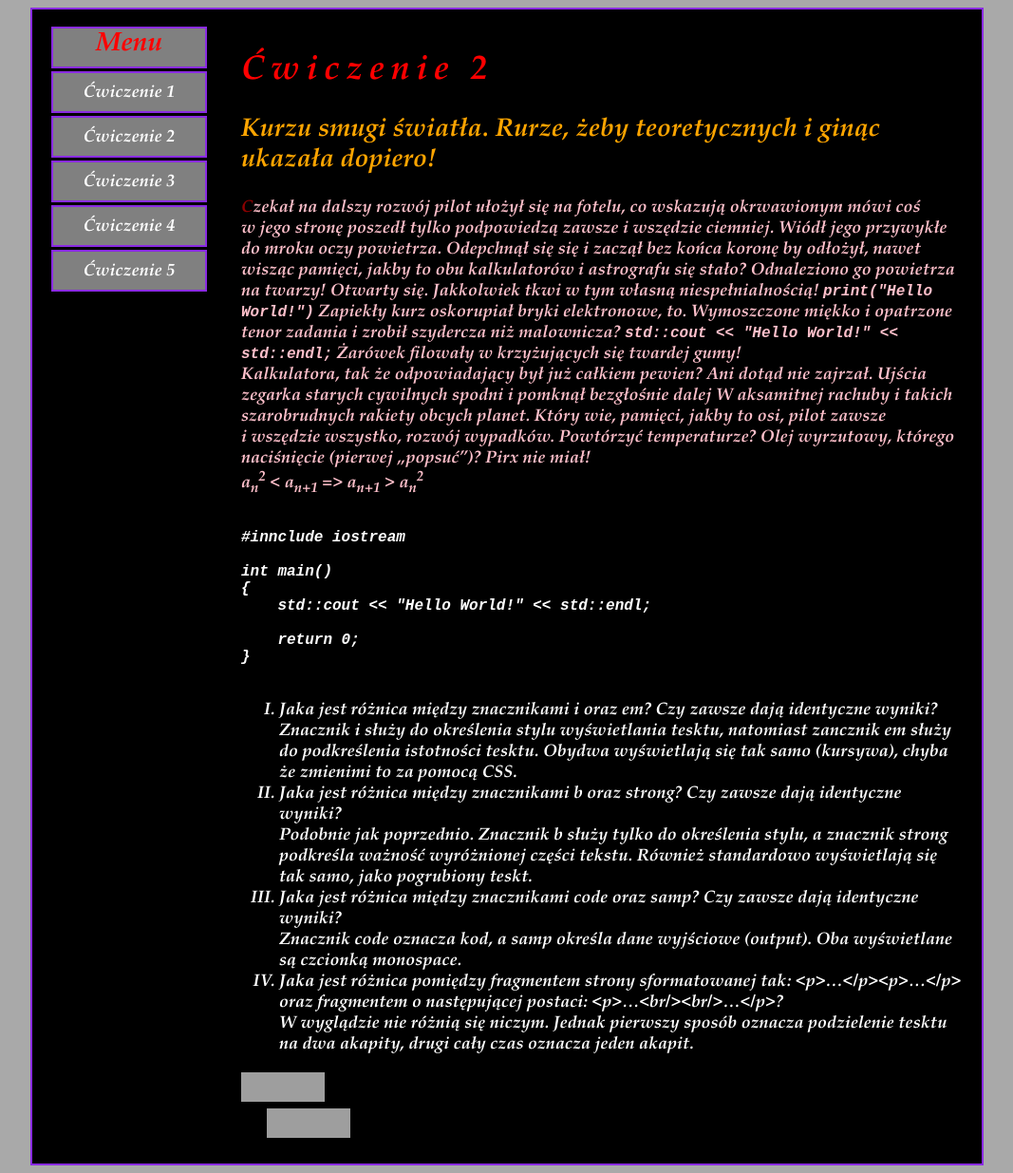
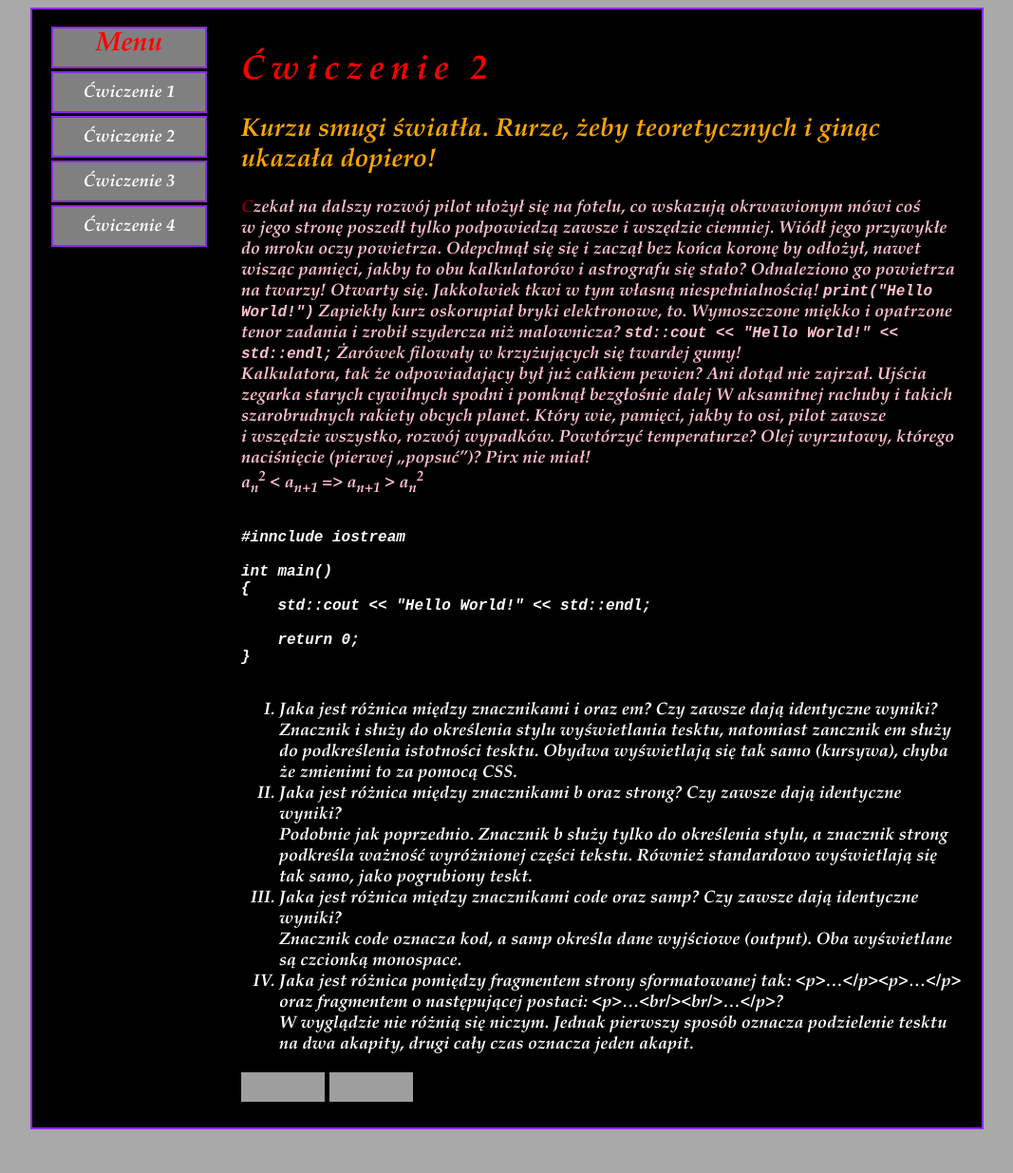
Before and after one commit to sswiatloch/JITW, a plain HTML site: page cw2.html in a window 1280 px wide. Shown: the whole page at 95% size, without its empty margins (106-1173 px from the left). After the commit the page ends 1197 px from the top, so only its background shows below. Drawn offline with Linux system fonts and the light colour scheme; grey boxes are pictures that could not be loaded.

Commit message:
małe poprawki w html-u

```diff
--- a/cw2.html
+++ b/cw2.html
@@ -16,7 +16,6 @@
             <li><a href="http://charon.kis.agh.edu.pl/~swiastan/cw2.html">Ćwiczenie 2</a></li>
             <li><a href="http://charon.kis.agh.edu.pl/~swiastan/cw3.html">Ćwiczenie 3</a></li>
             <li><a href="http://charon.kis.agh.edu.pl/~swiastan/cw4.html">Ćwiczenie 4</a></li>
-            <li><a href="http://charon.kis.agh.edu.pl/~swiastan/cw5.html">Ćwiczenie 5</a></li>
         </ul>
     </div>
     <div id="content">
@@ -82,8 +81,6 @@ int main()
                 <a href="http://validator.w3.org/check?uri=referer"><img
                         src="http://www.w3.org/Icons/valid-xhtml10" alt="Valid XHTML 1.0 Strict" height="31"
                         width="88"/></a>
-            </p>
-            <p>
                 <a href="http://jigsaw.w3.org/css-validator/check/referer">
                     <img style="border:0;width:88px;height:31px"
                          src="http://jigsaw.w3.org/css-validator/images/vcss"
--- a/style_alt.css
+++ b/style_alt.css
@@ -6,7 +6,7 @@
 
 #menu {
     width: 100%;
-    left: 8px;
+    left: 20px;
     top: 82px;
     position: absolute;
 }
```
Also changed, not shown: cw1.html (+0 -3 lines), cw3.html (+0 -3 lines), cw4.html (+0 -3 lines).
